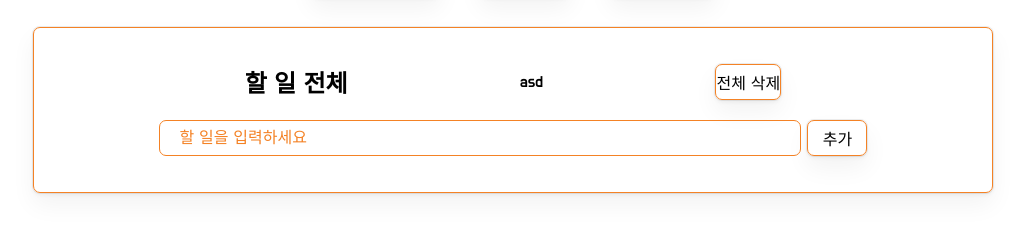
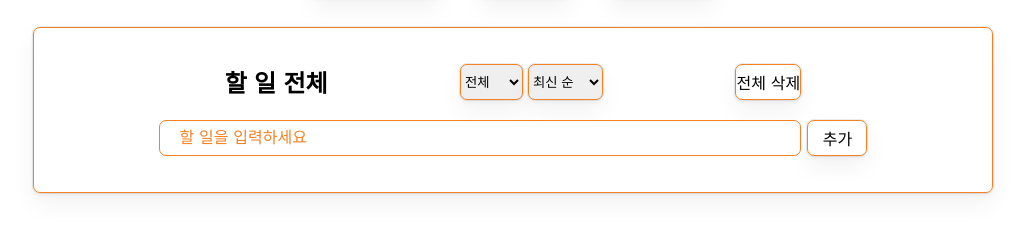
Before and after one commit to jaehafe/todo-overflow, a website built with Vite: page index.html in a window 1280 px wide. Shown: the part 189-424 px from the top of the page, without its empty margins (127-1152 px from the left). Built offline with nearby package versions, Linux system fonts and the light colour scheme; no server answers.

Commit message:
✍️Design: 할 일 select option ui 추가
select 1 - 전체, 완료, 하는 중
select 2 - 최신 순, 오래된 순

```diff
--- a/index.html
+++ b/index.html
@@ -41,7 +41,19 @@
       <div class="main__padding">
         <div class="main__header-container">
           <h2 class="main__header-title">할 일 전체</h2>
-          <option>asd</option>
+
+          <div class="main__header-select-div">
+            <select class="main__header-select-div--complete btn">
+              <option id="select-total" selected>전체</option>
+              <option id="select-completed">완료</option>
+              <option id="select-doing">하는 중</option>
+            </select>
+            <select class="main__header-select-div--order btn">
+              <option id="select-new" selected>최신 순</option>
+              <option id="select-old">오래된 순</option>
+            </select>
+          </div>
+
           <button class="main__header-delete-btn btn">전체 삭제</button>
         </div>
         <form class="main__input-container">
```
